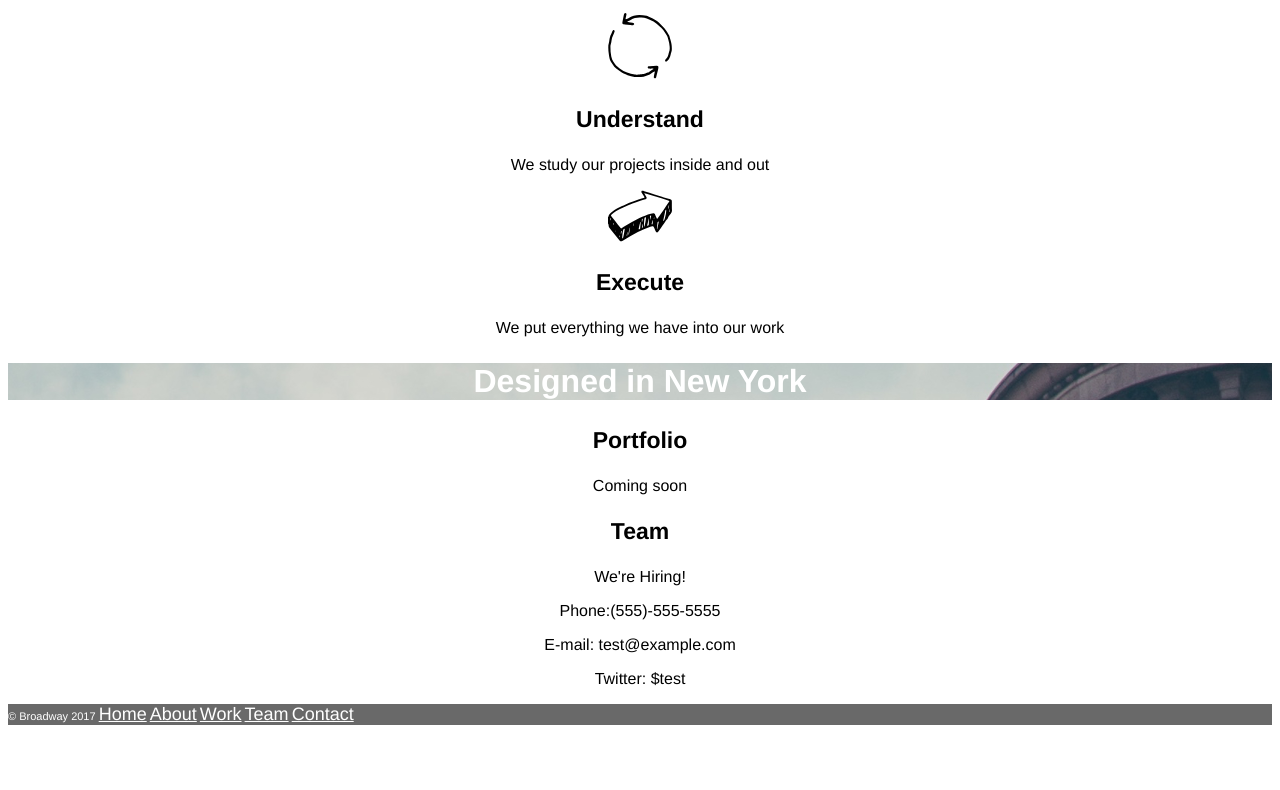
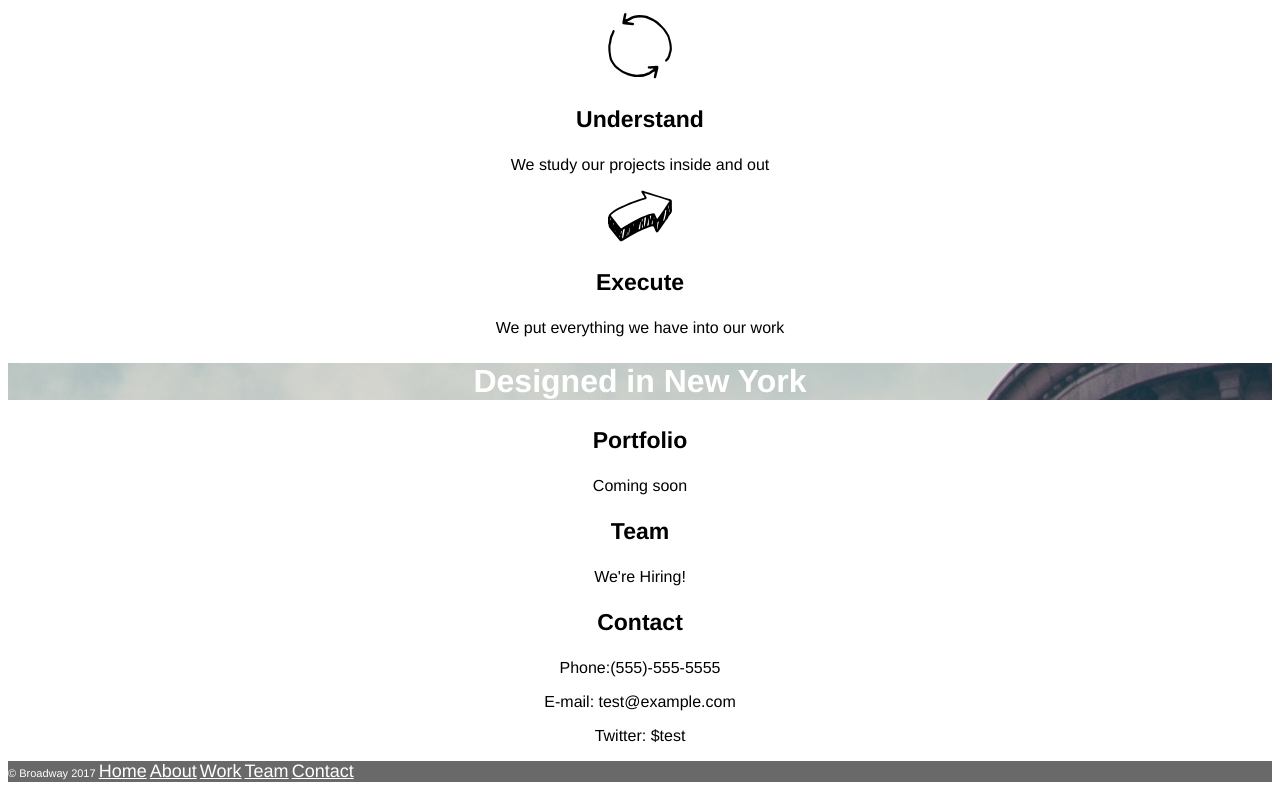
Before and after one commit to LeChucck/broadway, a plain HTML site: page index.html in a window 1280 px wide. Shown: the part 566-1356 px from the top of the page. Before the commit the page ends 1299 px from the top, so only its background shows below. Drawn offline with Linux system fonts and the light colour scheme.

Commit message:
And a few more things

```diff
--- a/index.html
+++ b/index.html
@@ -52,6 +52,7 @@
         <p>We're Hiring!</p>
       </div>
       <div class="about" id="contact">
+        <h3>Contact</h3>
         <p>Phone:(555)-555-5555</p>
         <p>E-mail: test@example.com</p>
         <p>Twitter: $test</p>
```
